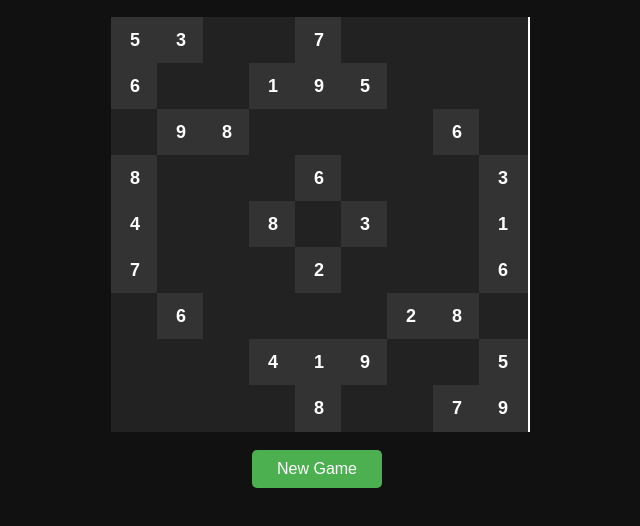
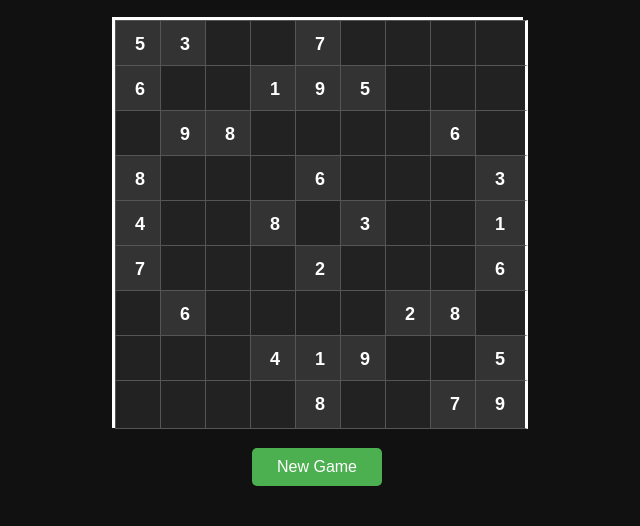
Before and after one commit to Sharnuj334-2007/sudoku, a plain HTML site: page index.html in a window 1280 px wide. Shown: the part 60-586 px from the top of the page, without its empty margins (323-963 px from the left). Drawn offline with Linux system fonts and the light colour scheme.

Commit message:
Update index.html

```diff
--- a/index.html
+++ b/index.html
@@ -3,6 +3,13 @@
 <head>
 <meta charset="UTF-8">
 <title>Sudoku App</title>
+
+</head>
+
+<body>
+<h1>Sudoku</h1>
+<div id="board"></div>
+<button onclick="newGame()">New Game</button>
 <style>
 body {
     margin: 0;
@@ -22,8 +29,7 @@ h1 {
     display: grid;
     grid-template-columns: repeat(9, 45px);
     grid-template-rows: repeat(9, 45px);
-    gap: 1px;
-    background: #444;
+    border: 3px solid #fff;
 }
 
 .cell {
@@ -31,7 +37,7 @@ h1 {
     height: 45px;
     text-align: center;
     font-size: 18px;
-    border: none;
+    border: 1px solid #555;
     outline: none;
     background: #222;
     color: #fff;
@@ -42,20 +48,15 @@ h1 {
     font-weight: bold;
 }
 
+/* Vertical thick lines */
 .cell:nth-child(3n) {
-    border-right: 2px solid #fff;
+    border-right: 3px solid #fff;
 }
 
-.cell:nth-child(27n + 1),
-.cell:nth-child(27n + 2),
-.cell:nth-child(27n + 3),
-.cell:nth-child(27n + 4),
-.cell:nth-child(27n + 5),
-.cell:nth-child(27n + 6),
-.cell:nth-child(27n + 7),
-.cell:nth-child(27n + 8),
-.cell:nth-child(27n + 9) {
-    border-bottom: 2px solid #fff;
+/* Horizontal thick lines */
+.cell:nth-child(n+19):nth-child(-n+27),
+.cell:nth-child(n+46):nth-child(-n+54) {
+    border-bottom: 3px solid #fff;
 }
 
 button {
@@ -69,13 +70,6 @@ button {
     border-radius: 5px;
 }
 </style>
-</head>
-
-<body>
-<h1>Sudoku</h1>
-<div id="board"></div>
-<button onclick="newGame()">New Game</button>
-
 <script>
 const boardElement = document.getElementById("board");
 
```
